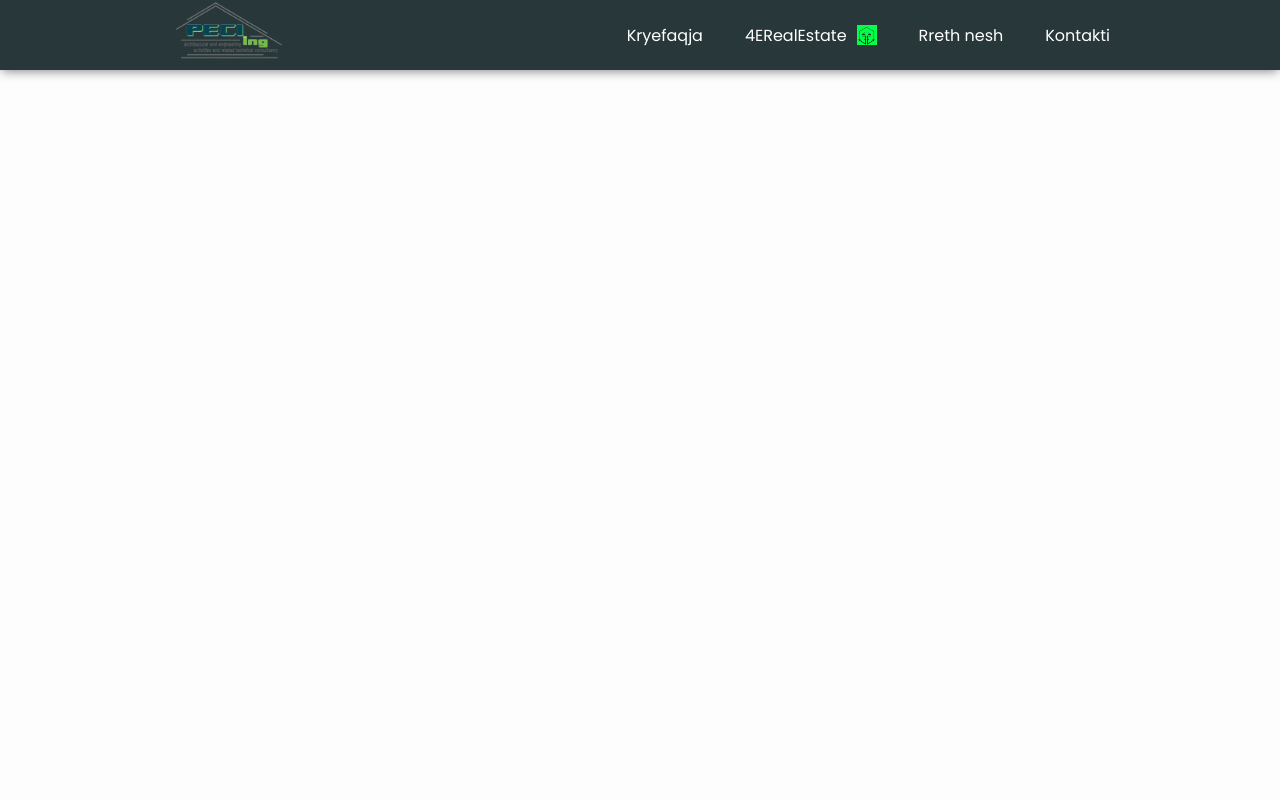
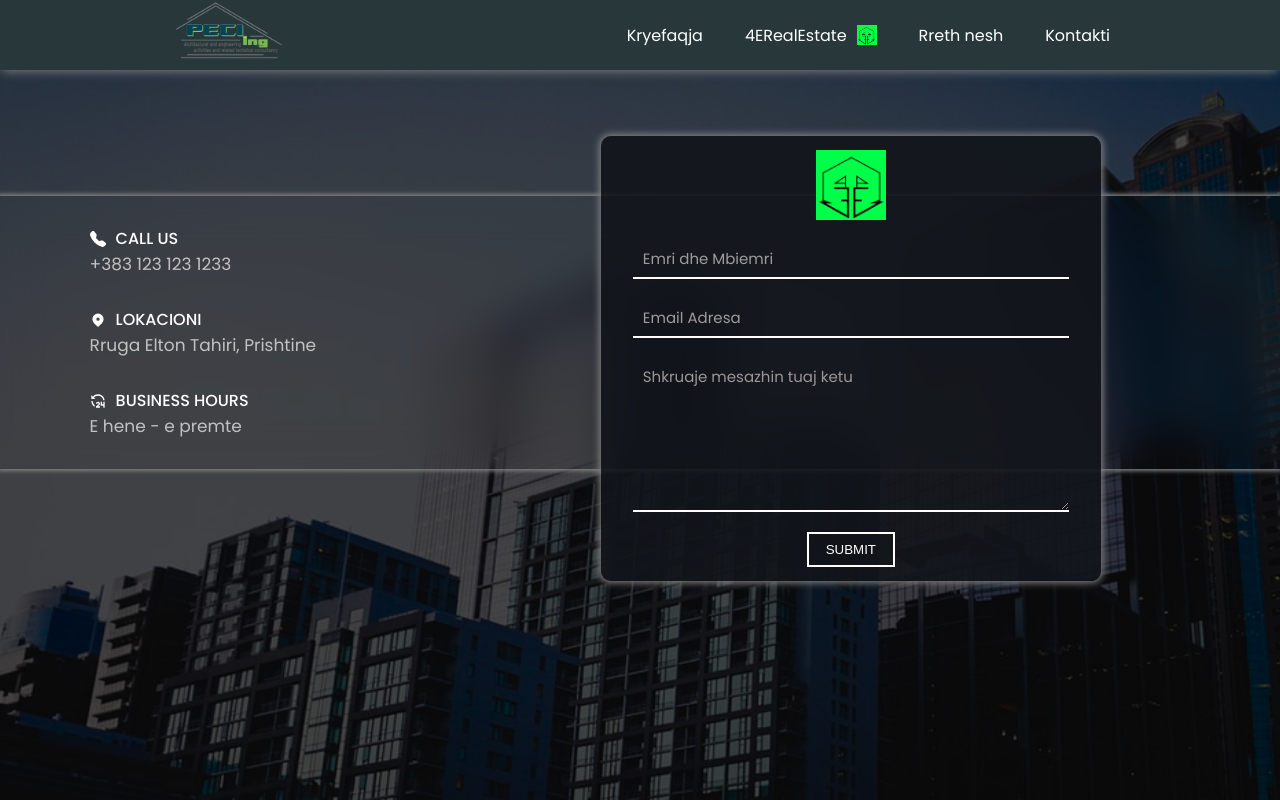
Before and after one commit to amiri-t/peciing, a React (Create React App) app: page /kontakti in a window 1280 px wide. Built offline with nearby package versions, Linux system fonts and the light colour scheme.

Commit message:
Completed the Contact Us Page
I have Completed the Contact Us Page

```diff
--- a/src/App.js
+++ b/src/App.js
@@ -3,7 +3,7 @@ import Navbar from "./components/Navbar";
 import Home from "./routes/Home";
 import AboutUs from "./components/aboutus";
 import FourERealEsate from "./routes/FourERealEsate";
-
+import ContactUs from "./routes/ContactUs";
 
 function App() {
   return (
@@ -11,7 +11,8 @@ function App() {
       <Navbar />
       <Routes>
         <Route path="/" element={<Home />} />
-        <Route path="/rrethnesh" element={<AboutUs/>} />
+        <Route path="/rrethnesh" element={<AboutUs />} />
+        <Route path="/kontakti" element={<ContactUs />} />
         <Route path="/4realestate" element={<FourERealEsate />} />
       </Routes>
     </div>
--- a/src/components/Navbar.jsx
+++ b/src/components/Navbar.jsx
@@ -1,6 +1,6 @@
 import React, { useState } from "react";
 import styled from "styled-components";
-import { FaTimes, FaBars, FaFacebook, FaInstagram  } from "react-icons/fa";
+import { FaTimes, FaBars, FaFacebook, FaInstagram } from "react-icons/fa";
 import logo from "../assets/logo.png";
 import real from "../assets/888.png";
 import { Link } from "react-router-dom";
@@ -17,14 +17,10 @@ const Navbar = () => {
         </div>
       </Link>
       <ul className={toggleMenu ? "nav-menu active" : "nav-menu"}>
-
         <Link to="/" style={{ textDecoration: "none", color: "white" }}>
           <li>Kryefaqja</li>
         </Link>
-        <Link
-          to="/4erealestate"
-          style={{ textDecoration: "none", color: "white" }}
-        >
+        <Link to="/4realestate" className="link-class">
           <li>
             <div className="nav-item">
               <span>4ERealEstate</span>
@@ -33,10 +29,15 @@ const Navbar = () => {
           </li>
         </Link>
 
-        <Link to="/rrethnesh"style={{ textDecoration: "none", color: "white" }} >
-        <li>Rreth nesh</li>
+        <Link
+          to="/rrethnesh"
+          style={{ textDecoration: "none", color: "white" }}
+        >
+          <li>Rreth nesh</li>
         </Link>
-        <li>Kontakti</li>
+        <Link to={"/kontakti"} className="link-class">
+          <li>Kontakti</li>
+        </Link>
       </ul>
       <div className="mobile-menu" onClick={handleToggleMenu}>
         {toggleMenu ? <FaTimes /> : <FaBars />}
--- /dev/null
+++ b/src/routes/ContactUs.jsx
@@ -0,0 +1,189 @@
+import React from "react";
+import styled from "styled-components";
+import bgImg from "../assets/contactUsBgImg.jpg";
+import logo from "../assets/resized888.png";
+import { BsFillTelephoneFill } from "react-icons/bs";
+import { HiLocationMarker } from "react-icons/hi";
+import { Ri24HoursFill } from "react-icons/ri";
+
+const ContactUs = () => {
+  return (
+    <Container>
+      <img className="bgImg" src={bgImg} alt="" />
+      <div className="container">
+        <div className="wrapper">
+          <div>
+            <span>
+              <BsFillTelephoneFill className="icon" />
+              CALL US
+            </span>
+            <h3>+383 123 123 1233</h3>
+          </div>
+          <div>
+            <span>
+              <HiLocationMarker className="icon" />
+              LOKACIONI
+            </span>
+            <h3>Rruga Elton Tahiri, Prishtine</h3>
+          </div>
+          <div>
+            <span>
+              <Ri24HoursFill className="icon" />
+              BUSINESS HOURS
+            </span>
+            <h3>E hene - e premte</h3>
+          </div>
+        </div>
+        <form>
+          <img src={logo} alt="" />
+          <div>
+            <label>Emri dhe Mbiemri</label>
+            <input type="text" placeholder="Emri dhe Mbiemri" />
+          </div>
+          <div>
+            <label>Email Adresa</label>
+            <input type="email" placeholder="Email Adresa" />
+          </div>
+          <div>
+            <label>Mesazhi juaj</label>
+            <textarea
+              cols="20"
+              rows="6"
+              placeholder="Shkruaje mesazhin tuaj ketu"
+            ></textarea>
+          </div>
+          <button>SUBMIT</button>
+        </form>
+      </div>
+    </Container>
+  );
+};
+const Container = styled.div`
+  padding-top: 100px;
+  .bgImg {
+    width: 100%;
+    height: 100vh;
+    object-fit: cover;
+    filter: brightness(0.3);
+    position: absolute;
+    z-index: -10;
+    top: 0;
+  }
+  .container {
+    width: 100%;
+    background-color: red;
+    display: flex;
+    margin-top: 6em;
+    padding: 30px 7%;
+    backdrop-filter: blur(20px);
+    background: none;
+    box-shadow: 0 0 4px 2px gray;
+    .wrapper {
+      backdrop-filter: blur(20px);
+      color: white;
+      display: flex;
+      flex-direction: column;
+      gap: 30px;
+      div {
+        font-weight: 500;
+        span {
+          display: flex;
+          align-items: center;
+          gap: 10px;
+        }
+        h3 {
+          font-weight: 400;
+          color: #c2c2c2;
+          font-size: 17px;
+        }
+      }
+    }
+    form {
+      backdrop-filter: blur(20px);
+      top: -60px;
+      position: absolute;
+      text-align: center;
+      color: white;
+      box-shadow: 0 0 7px 2px gray;
+      background-color: #12151be8;
+      width: 500px;
+      right: 14%;
+      display: flex;
+      flex-direction: column;
+      gap: 20px;
+      padding: 14px 2em;
+      border-radius: 10px;
+      img {
+        width: 70px;
+        margin: auto;
+      }
+      div {
+        display: flex;
+        flex-direction: column;
+        gap: 7px;
+        label {
+          text-align: left;
+          display: none;
+        }
+        input {
+          font-size: 15px;
+          padding: 7px 10px;
+          font-family: "Poppins", sans-serif;
+          background: none;
+          outline: none;
+          border: none;
+          border-bottom: 2px solid white;
+          :focus {
+            color: white;
+          }
+          ::placeholder {
+            color: #9e9c9c;
+          }
+        }
+        textarea {
+          font-size: 15px;
+          padding: 7px 10px;
+          font-family: "Poppins", sans-serif;
+          background: none;
+          outline: none;
+          border: none;
+          border-bottom: 2px solid white;
+          ::placeholder {
+            color: #9b9898;
+          }
+          :focus {
+            color: white;
+          }
+        }
+      }
+      button {
+        background: none;
+        margin: auto;
+        color: white;
+        backdrop-filter: blur(20px);
+        padding: 8px 17px;
+        border: 2px solid white;
+      }
+    }
+  }
+  @media (max-width: 950px) {
+    .bgImg {
+      height: 140%;
+    }
+    .wrapper {
+      margin-top: 24em;
+    }
+    .container {
+      form {
+        width: 98%;
+        right: 0px;
+        margin-left: 7px;
+        margin-right: 7px;
+      }
+    }
+  }
+  @media (max-width: 550px) {
+  }
+`;
+
+export default ContactUs;
```
Also changed, not shown: src/assets/contactUsBgImg.jpg (added).
